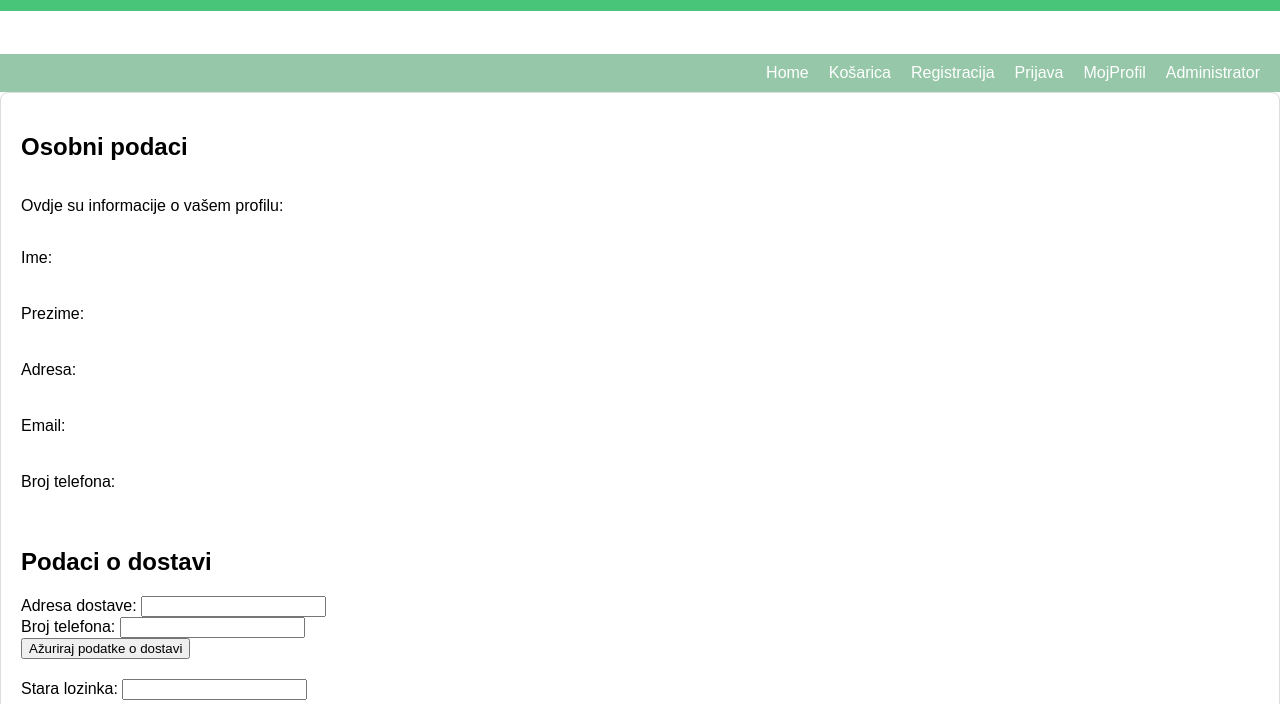
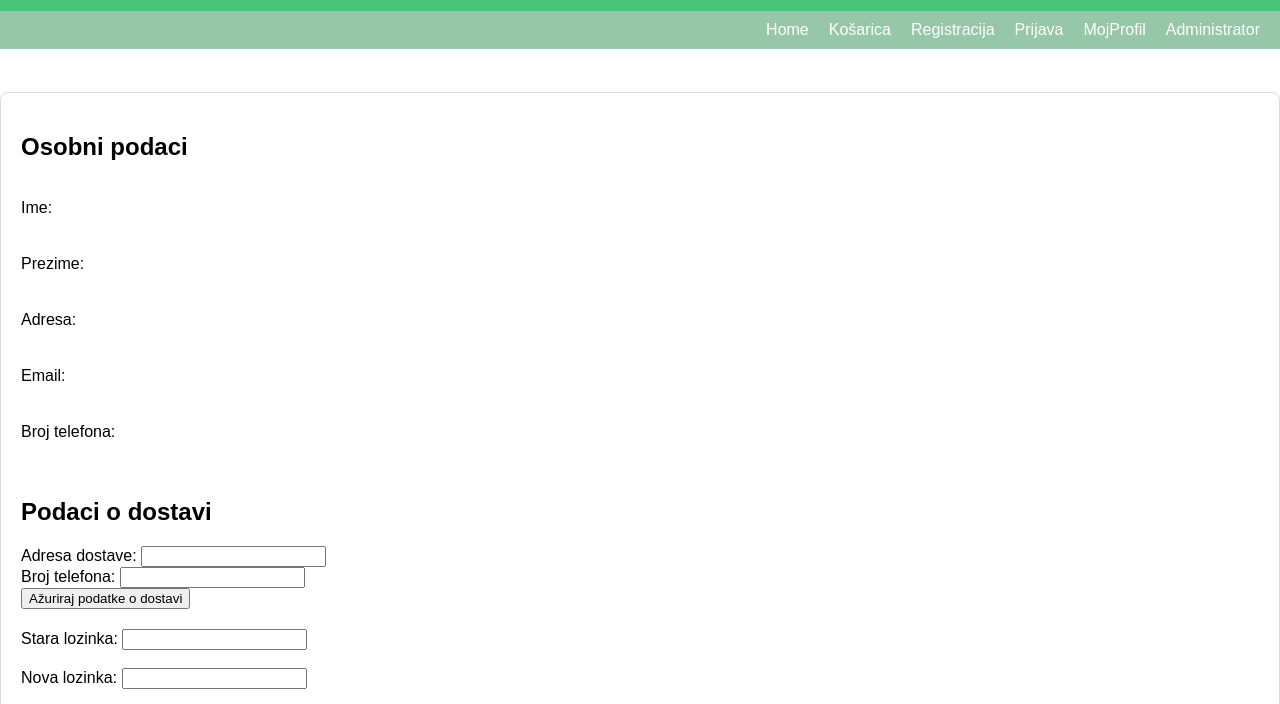
Before and after one commit to llucig/upi_projekt, a website: page mojProfil.html in a window 1280 px wide. Shown: the part 89-793 px from the top of the page. Drawn offline with Linux system fonts and the light colour scheme.

Commit message:
Update mojProfil.html

```diff
--- a/mojProfil.html
+++ b/mojProfil.html
@@ -8,7 +8,7 @@
   </head>
   <body>
     <header><h1>Moj Profil</h1></header>
-    <h1 id="loggedInUserName"></h1>
+
     <nav>
       <a href="index.html">Home</a>
       <a href="cart.html">Košarica</a>
@@ -18,9 +18,9 @@
       <a href="admin.login.html">Administrator</a>
       <!-- Dodao poveznice za svaki restoran -->
     </nav>
+    <h1 id="loggedInUserName"></h1>
     <div class="profile-container">
       <h2>Osobni podaci</h2>
-      <p>Ovdje su informacije o vašem profilu:</p>
       <br />
       <div class="profile-info" id="div1">
         <label for="firstName">Ime:</label>
```
